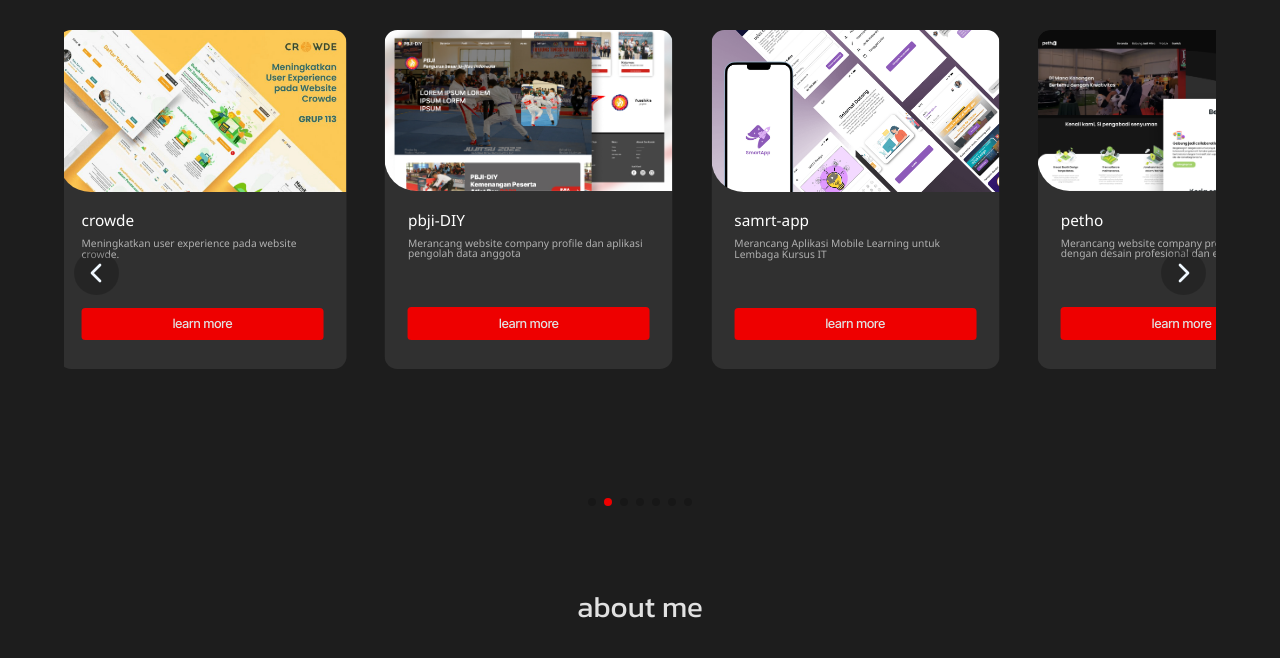
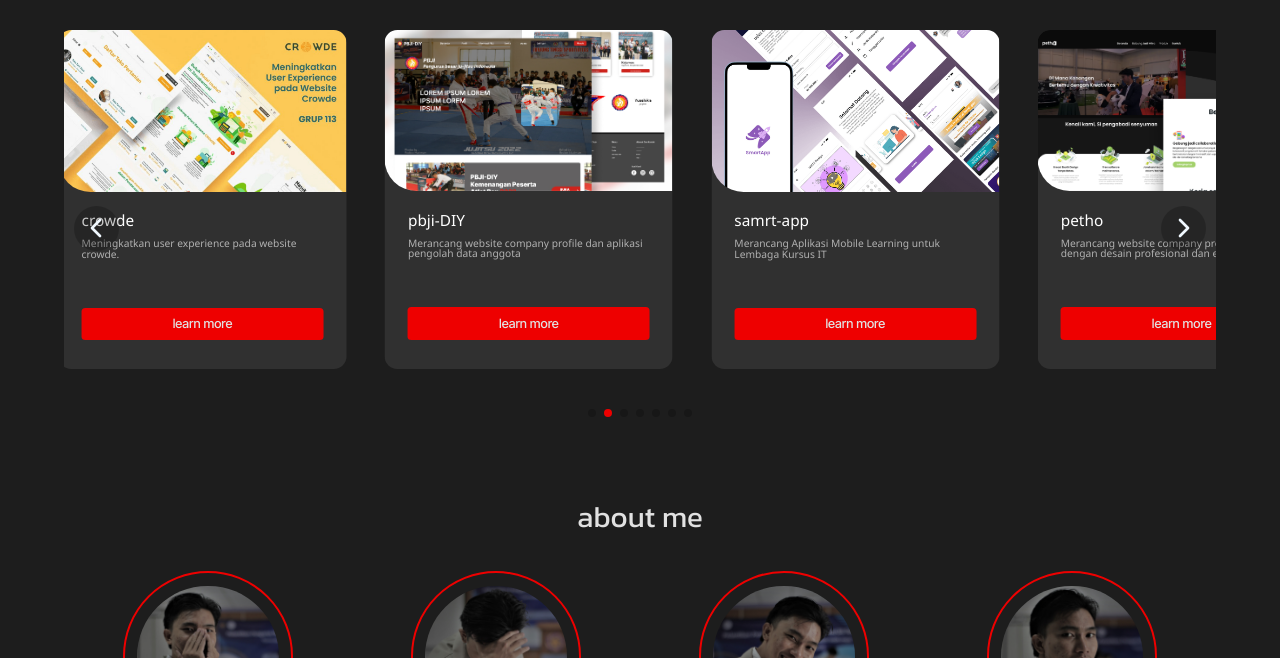
Before and after one commit to nurjayakusuma/nurjayakusuma.github.io, a plain HTML site: page index.html in a window 1280 px wide. Shown: the part 608-1266 px from the top of the page. Drawn offline with nearby package versions, Linux system fonts and the light colour scheme.

Commit message:
mengubah tinggi swiper 31vw

```diff
--- a/asset/css/style.css
+++ b/asset/css/style.css
@@ -245,7 +245,7 @@ main {
 /* portofolio */
 .swiper {
     width: 100%;
-    height: 38vw;
+    height: 31vw;
 }
 
 .swiper-wrapper {
```
